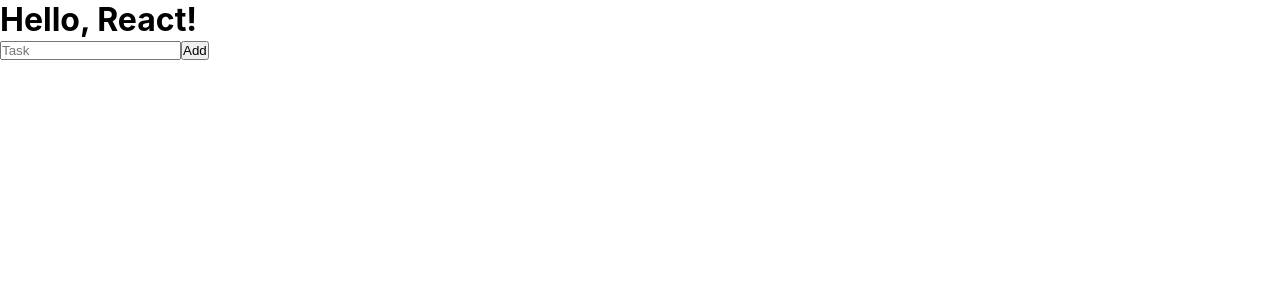
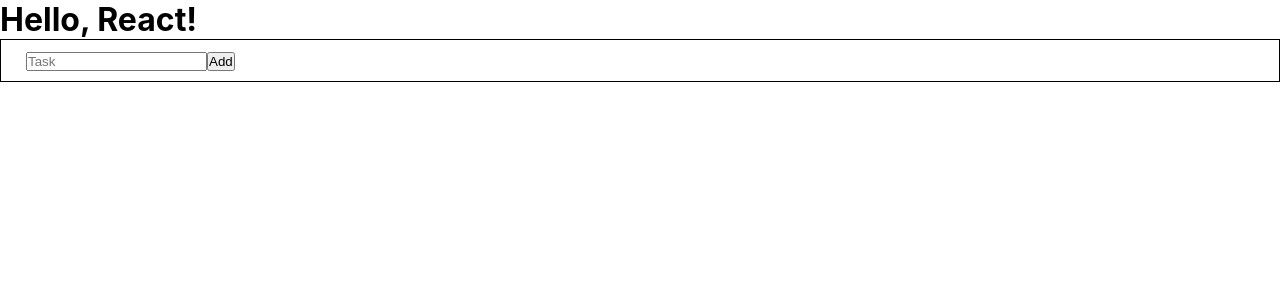
Before and after one commit to devdinho/react-todo-list, a React (Create React App) app: page / in a window 1280 px wide. Shown: the top 300 px of the page. Built offline with nearby package versions, Linux system fonts and the light colour scheme.

Commit message:
Add input onChange

```diff
--- a/src/components/Form.js
+++ b/src/components/Form.js
@@ -1,12 +1,36 @@
-import React, { Component } from 'react'
+import React, { Component } from 'react';
+import styled from 'styled-components';
+
+const Forms = styled.form`
+  border: 1px solid;
+  padding: 10px 25px;
+`;
 
 export default class Form extends Component {
+  constructor() {
+    super();
+    this.state = {
+      todo: '',
+    };
+  }
+
+  handleChange = (e) => {
+    const { value } = e.target;
+    this.setState({ todo: value });
+  }
+
   render() {
+    const { todo } = this.state;
     return (
-      <form>
-        <input type="text" placeholder="Task" />
+      <Forms>
+        <input
+          value={ todo }
+          onChange={ this.handleChange }
+          type="text"
+          placeholder="Task"
+        />
         <button type="button">Add</button>
-      </form>
-    )
+      </Forms>
+    );
   }
 }
```
